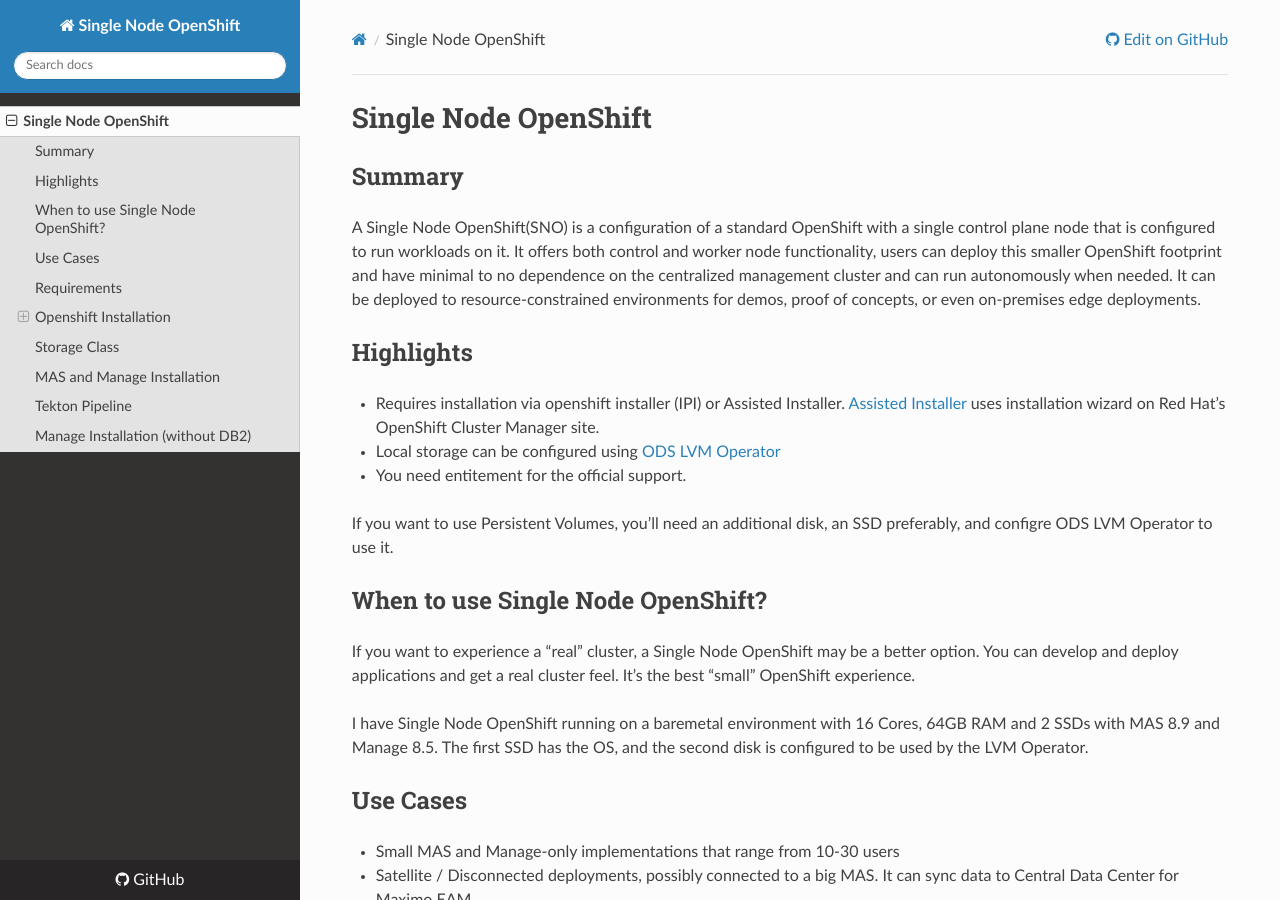
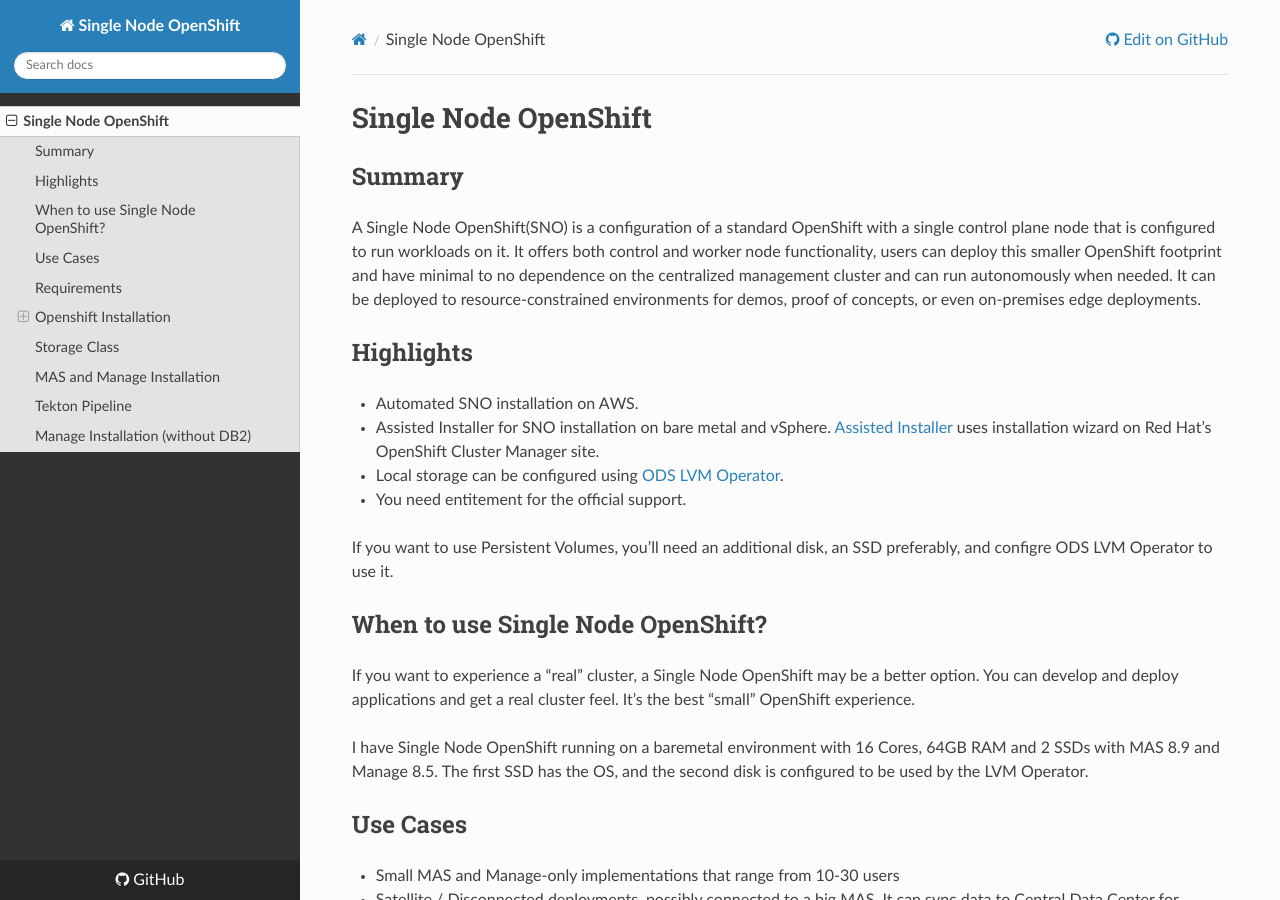
Before and after one commit to ibm-mas-manage/sno, an MkDocs documentation site: the page built from docs/index.md, in a window 1280 px wide and 900 px high. Built offline with MkDocs 1.6.1, drawn with Linux system fonts in a browser that asks for light colours; nearby versions of some CDN libraries.

Commit message:
Update index.md

```diff
--- a/docs/index.md
+++ b/docs/index.md
@@ -4,8 +4,9 @@
 A Single Node OpenShift(SNO) is a configuration of a standard OpenShift with a single control plane node that is configured to run workloads on it. It offers both control and worker node functionality, users can deploy this smaller OpenShift footprint and have minimal to no dependence on the centralized management cluster and can run autonomously when needed. It can be deployed to resource-constrained environments for demos, proof of concepts, or even on-premises edge deployments.
 
 ## Highlights
-- Requires installation via openshift installer (IPI) or Assisted Installer. [Assisted Installer](https://docs.openshift.com/container-platform/4.10/installing/installing_sno/install-sno-installing-sno.html) uses installation wizard on Red Hat’s OpenShift Cluster Manager site.
-- Local storage can be configured using [ODS LVM Operator](https://github.com/red-hat-storage/lvm-operator)
+- Automated SNO installation on AWS.
+- Assisted Installer for SNO installation on bare metal and vSphere. [Assisted Installer](https://docs.openshift.com/container-platform/4.10/installing/installing_sno/install-sno-installing-sno.html) uses installation wizard on Red Hat’s OpenShift Cluster Manager site.
+- Local storage can be configured using [ODS LVM Operator](https://github.com/red-hat-storage/lvm-operator).
 - You need entitement for the official support.
 
 If you want to use Persistent Volumes, you’ll need an additional disk, an SSD preferably, and configre ODS LVM Operator to use it.
```
